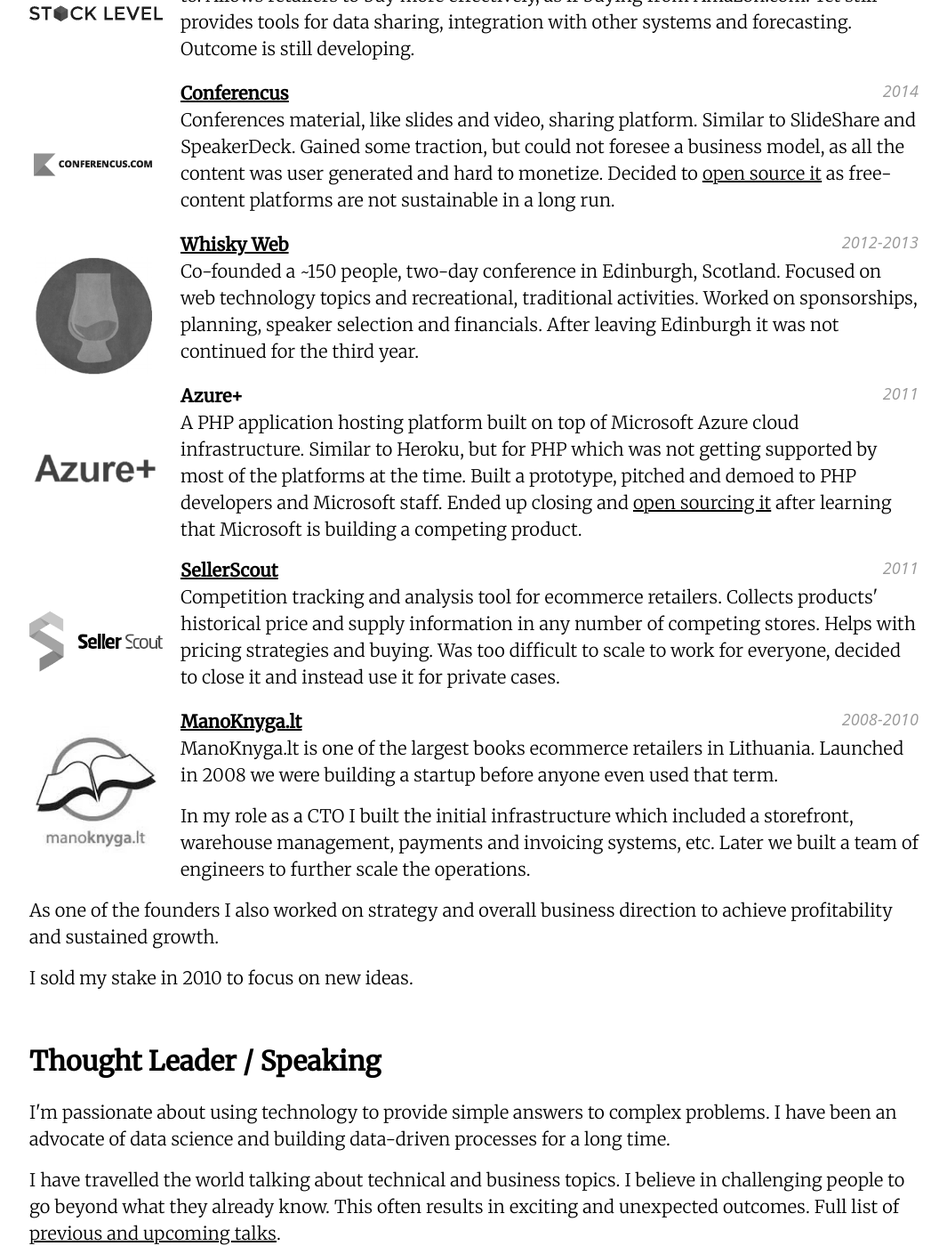
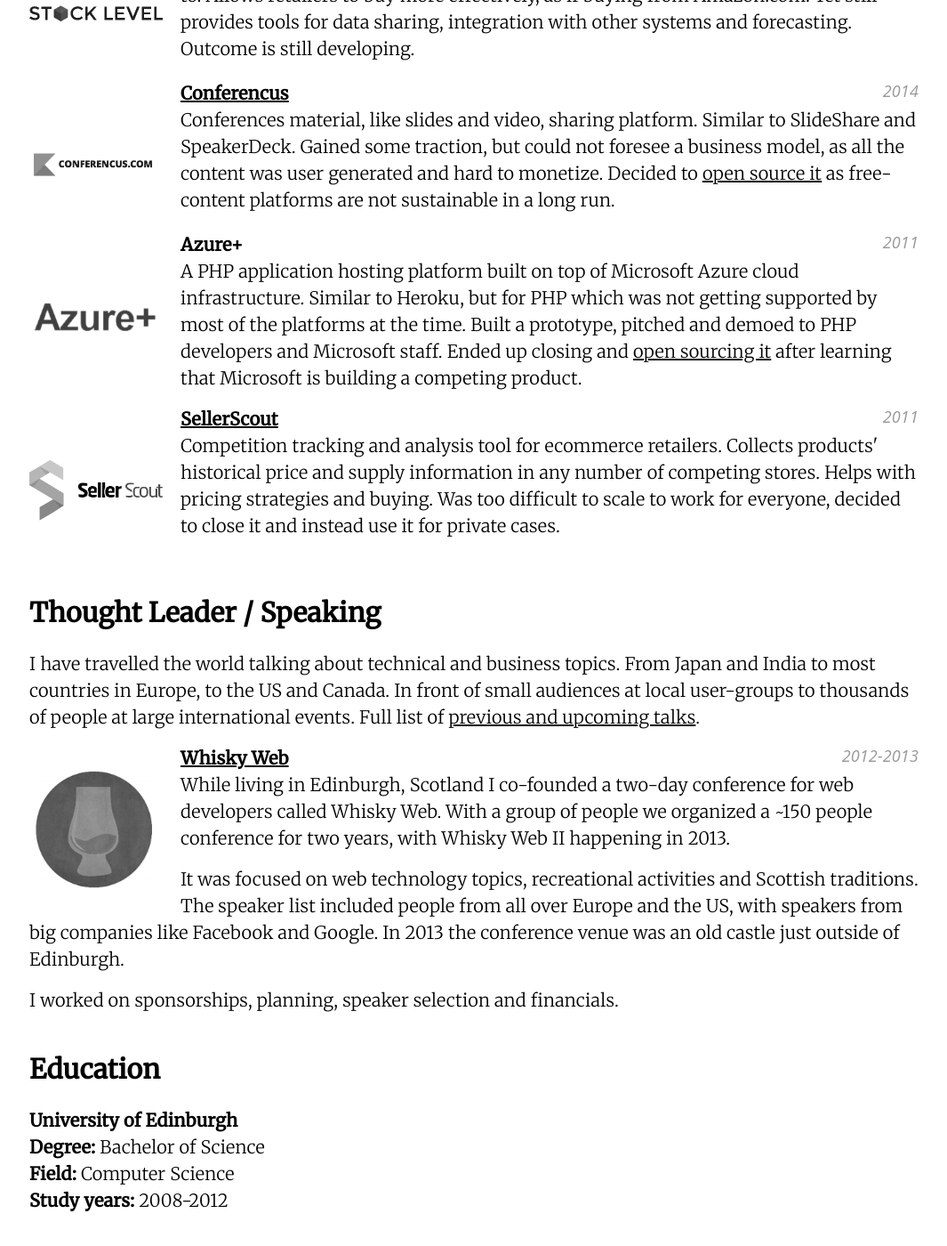
Before and after one commit to juokaz/juokaz.com, a Jekyll site: the page built from cv.html, in a window 1280 px wide and 1400 px high, scrolled down 1948 px. Shown: the whole window at 89% size, without its empty margins (107-1172 px from the left). Built offline with Jekyll 4.4.1, drawn with Linux system fonts in a browser that asks for light colours.

Commit message:
Update whisky web text in the CV

```diff
--- a/conferences.html
+++ b/conferences.html
@@ -8,14 +8,14 @@
 </header>
 
 <p>
-     I have travelled the world talking about technical and business topics. I believe in challenging people to go beyond what they already know. This often results in exciting and unexpected outcomes.
+    I have travelled the world talking about technical and business topics. From Japan and India to most countries in Europe, to the US and Canada. In front of small audiences at local user-groups to thousands of people at large international events.
 </p>
+
+<ul id="photos"></ul>
 
 <p>
     {% include email.html %}
 </p>
-
-<ul id="photos"></ul>
 
 {% for year in site.conferences %}
     <h2>{{ year.year }}</h2>
--- a/cv.html
+++ b/cv.html
@@ -50,6 +50,7 @@
     <li>Staff training and pair-programming</li>
 </ul>
 
+<img src="/images/manoknyga.jpg" alt='ManoKnyga' class="logo grayscale" />
 <h3 class="margin-top">Co-Founder & CTO @ <a href="http://www.manoknyga.lt/">ManoKnyga.lt</a><span>2008 March – 2010 July, Vilnius, Lithuania</span></h3>
 <p>ManoKnyga.lt is one of the largest books ecommerce retailers in Lithuania. Launched in 2008 we were building a startup before anyone even used that term.</p>
 <p>In my role as a CTO I built the initial infrastructure which included a storefront, warehouse management, payments and invoicing systems, etc. Later we built a team of engineers to further scale the operations.</p>
@@ -75,12 +76,6 @@
 
 <div style="clear: both;"></div>
 
-<img src="/images/whiskyweb.png" alt='Whisky Web' class="logo grayscale" />
-<h3><a href="http://www.whiskyweb.co.uk/">Whisky Web</a><span>2012-2013</span></h3>
-<p>Co-founded a ~150 people, two-day conference in Edinburgh, Scotland. Focused on web technology topics and recreational, traditional activities. Worked on sponsorships, planning, speaker selection and financials. After leaving Edinburgh it was not continued for the third year.</p>
-
-<div style="clear: both;"></div>
-
 <img src="/images/azureplus.png" alt='Azure+' class="logo grayscale" />
 <h3>Azure+<span>2011</span></h3>
 <p>A PHP application hosting platform built on top of Microsoft Azure cloud infrastructure. Similar to Heroku, but for PHP which was not getting supported by most of the platforms at the time. Built a prototype, pitched and demoed to PHP developers and Microsoft staff. Ended up closing and <a href="https://github.com/juokaz/azureplus">open sourcing it</a> after learning that Microsoft is building a competing product.</p>
@@ -94,21 +89,16 @@
 
 <div style="clear: both;"></div>
 
-<a name="manoknyga"></a>
-<img src="/images/manoknyga.jpg" alt='ManoKnyga' class="logo grayscale" />
-<h3><a href="http://www.manoknyga.lt/">ManoKnyga.lt</a><span>2008-2010</span></h3>
-<p>ManoKnyga.lt is one of the largest books ecommerce retailers in Lithuania. Launched in 2008 we were building a startup before anyone even used that term.</p>
-<p>In my role as a CTO I built the initial infrastructure which included a storefront, warehouse management, payments and invoicing systems, etc. Later we built a team of engineers to further scale the operations.</p>
-<p>As one of the founders I also worked on strategy and overall business direction to achieve profitability and sustained growth.</p>
-<p>I sold my stake in 2010 to focus on new ideas.</p>
-
-<div style="clear: both;"></div>
-
 <a name="conferences"></a>
 <h2>Thought Leader / Speaking</h2>
 
-<p>I'm passionate about using technology to provide simple answers to complex problems. I have been an advocate of data science and building data-driven processes for a long time.</p>
-<p>I have travelled the world talking about technical and business topics. I believe in challenging people to go beyond what they already know. This often results in exciting and unexpected outcomes. Full list of <a href="/conferences.html">previous and upcoming talks</a>.</p>
+<p>I have travelled the world talking about technical and business topics. From Japan and India to most countries in Europe, to the US and Canada. In front of small audiences at local user-groups to thousands of people at large international events. Full list of <a href="/conferences.html">previous and upcoming talks</a>.</p>
+
+<img src="/images/whiskyweb.png" alt='Whisky Web' class="logo grayscale" />
+<h3><a href="http://www.whiskyweb.co.uk/">Whisky Web</a><span>2012-2013</span></h3>
+<p>While living in Edinburgh, Scotland I co-founded a two-day conference for web developers called Whisky Web. With a group of people we organized a ~150 people conference for two years, with Whisky Web II happening in 2013.</p>
+<p>It was focused on web technology topics, recreational activities and Scottish traditions. The speaker list included people from all over Europe and the US, with speakers from big companies like Facebook and Google. In 2013 the conference venue was an old castle just outside of Edinburgh.</p>
+<p>I worked on sponsorships, planning, speaker selection and financials.</p>
 
 <h2>Education</h2>
 
```
